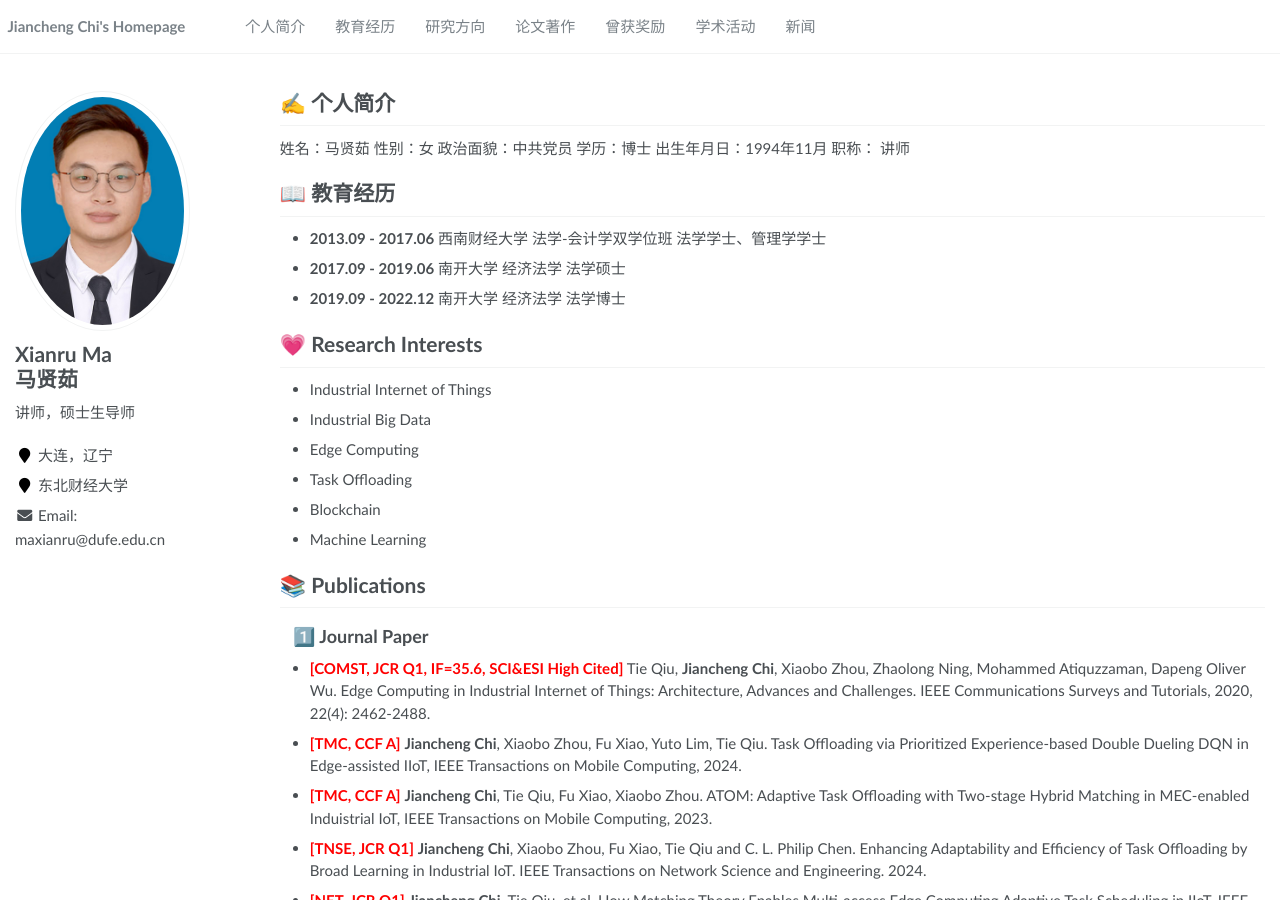
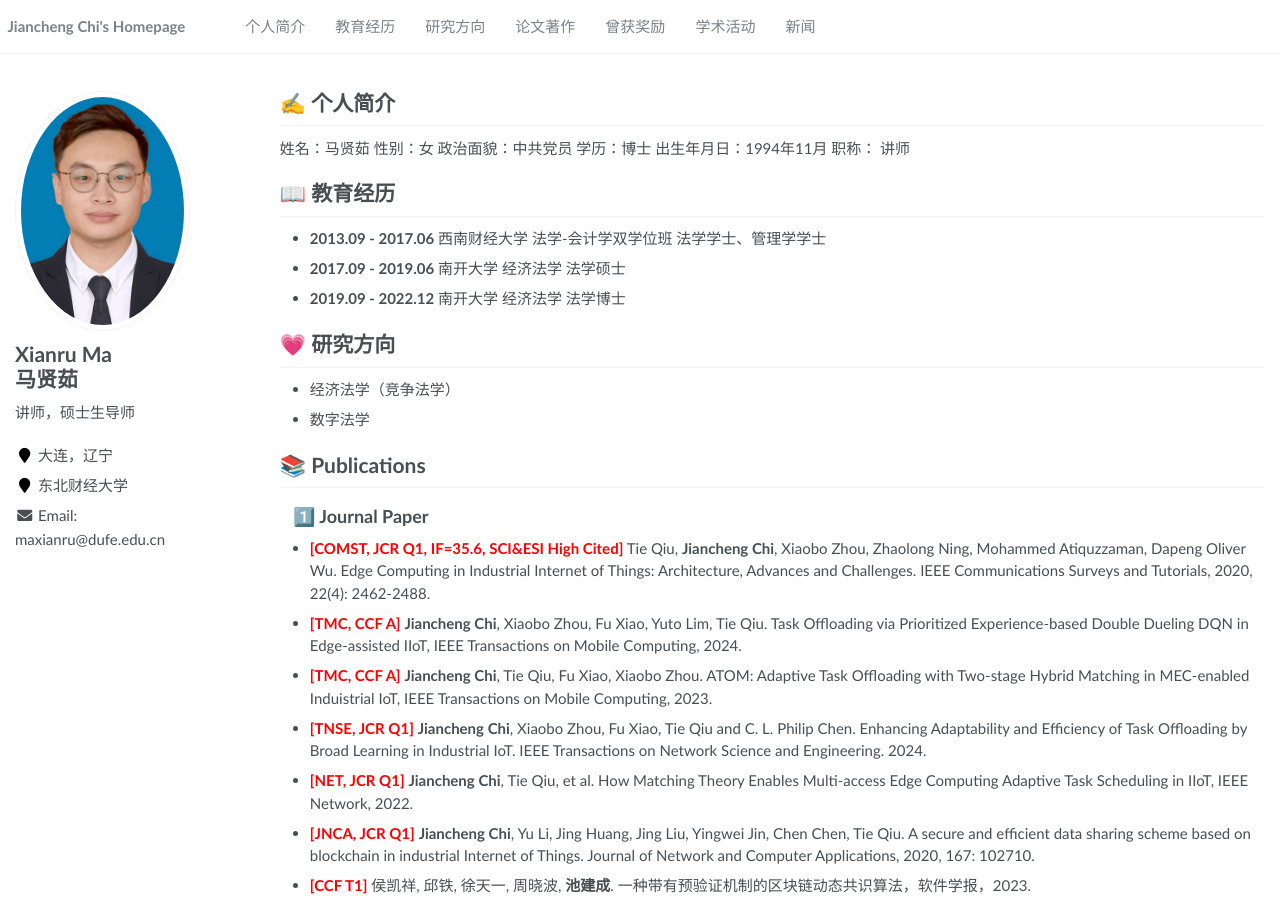
Before and after one commit to maxianru/maxianru.github.io, a Jekyll site: the page built from _pages/about.md, in a window 1280 px wide and 900 px high. Built offline with Jekyll 4.4.1, drawn with Linux system fonts in a browser that asks for light colours.

Commit message:
Update research_interests.md

```diff
--- a/_pages/includes/research_interests.md
+++ b/_pages/includes/research_interests.md
@@ -1,7 +1,3 @@
-# 💗 Research Interests
-- Industrial Internet of Things
-- Industrial Big Data
-- Edge Computing
-- Task Offloading
-- Blockchain
-- Machine Learning
+# 💗 研究方向
+- 经济法学（竞争法学）
+- 数字法学
```
